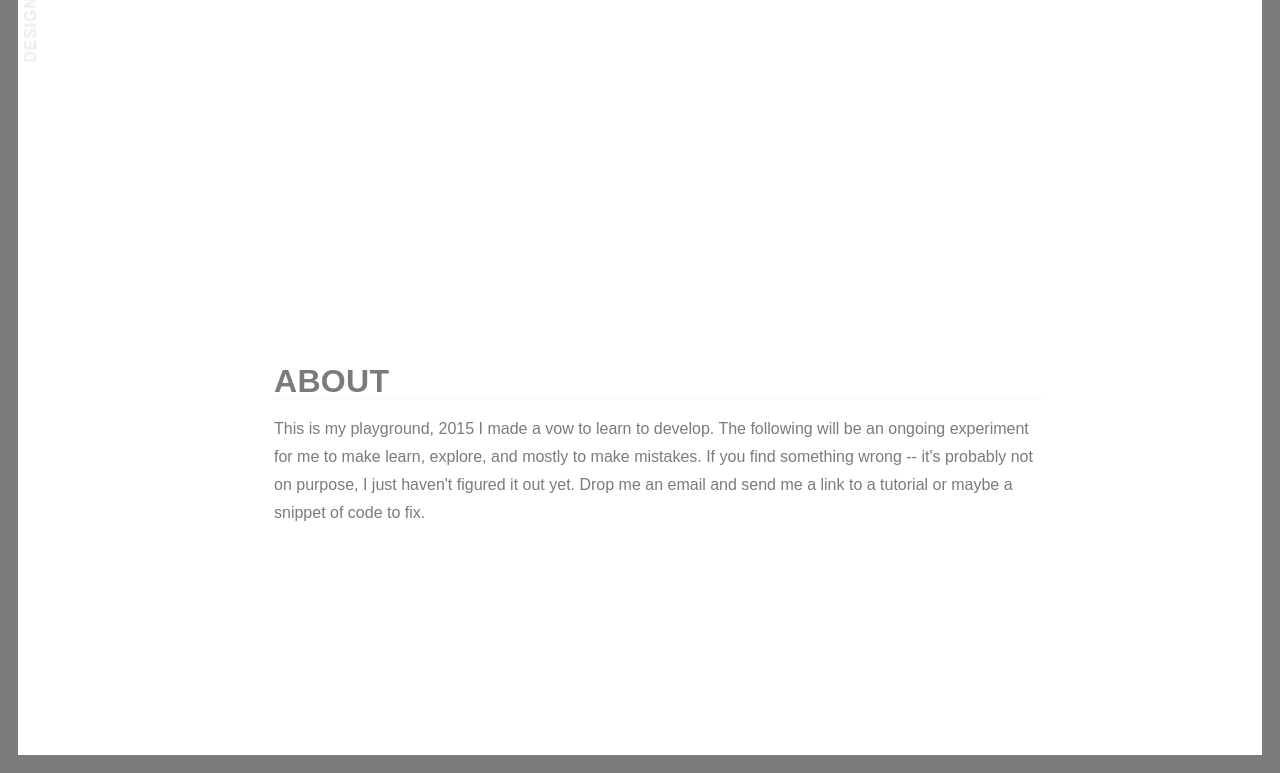
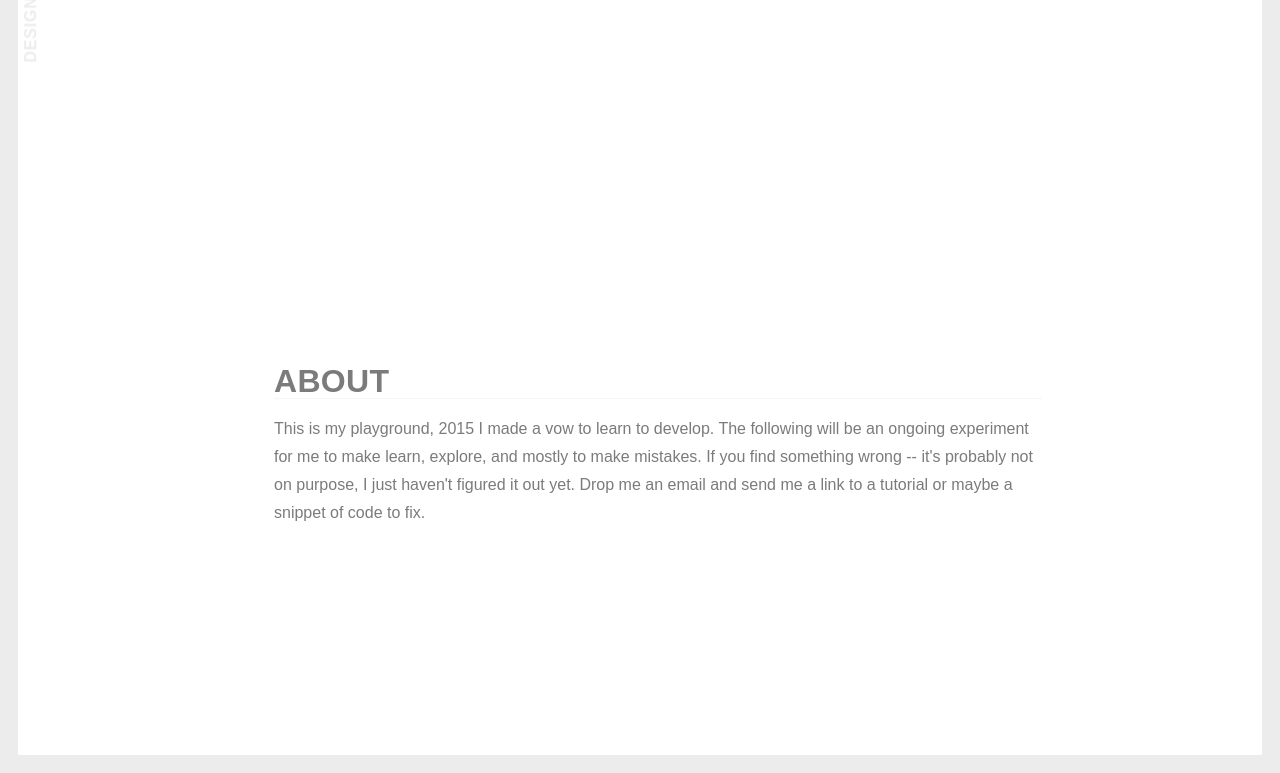
Before and after one commit to raleighfelton/raleighfelton.github.io, a plain HTML site: page index.html in a window 1280 px wide. Shown: the part 463-1236 px from the top of the page. Drawn offline with nearby package versions, Linux system fonts and the light colour scheme; a web font is replaced by a local one.

Commit message:
Color Change

```diff
--- a/css/styles.css
+++ b/css/styles.css
@@ -20,8 +20,8 @@
     transform: translateX(-50%) translateY(-50%);
   }
 
-.content{
-  border: solid 18px #7B7B7B;
+.wrapper{
+  border: solid 18px #ECECEC;
 }
 
 .name {
@@ -39,7 +39,6 @@
     @media screen and (min-width: 600px){
       .name{
         color: #ECECEC;
-        text-align: center;
       }
 
   }
```
